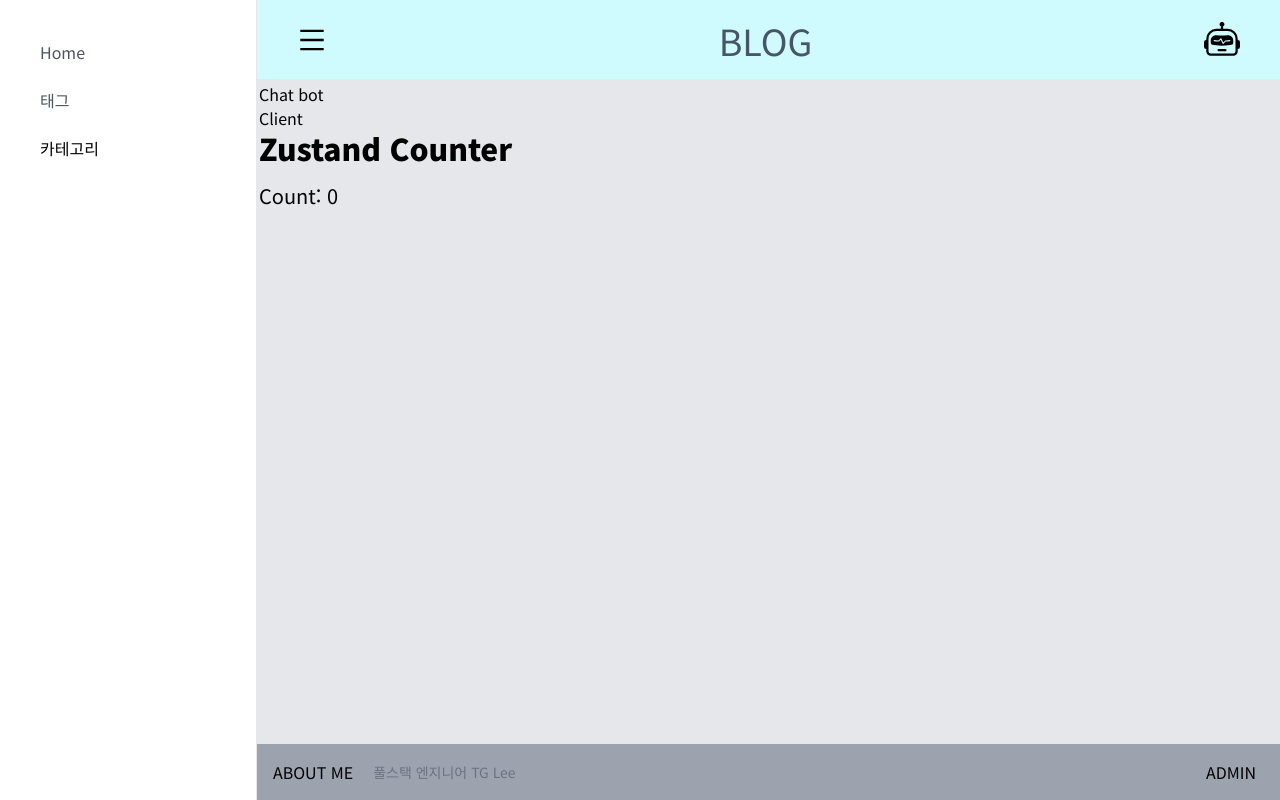
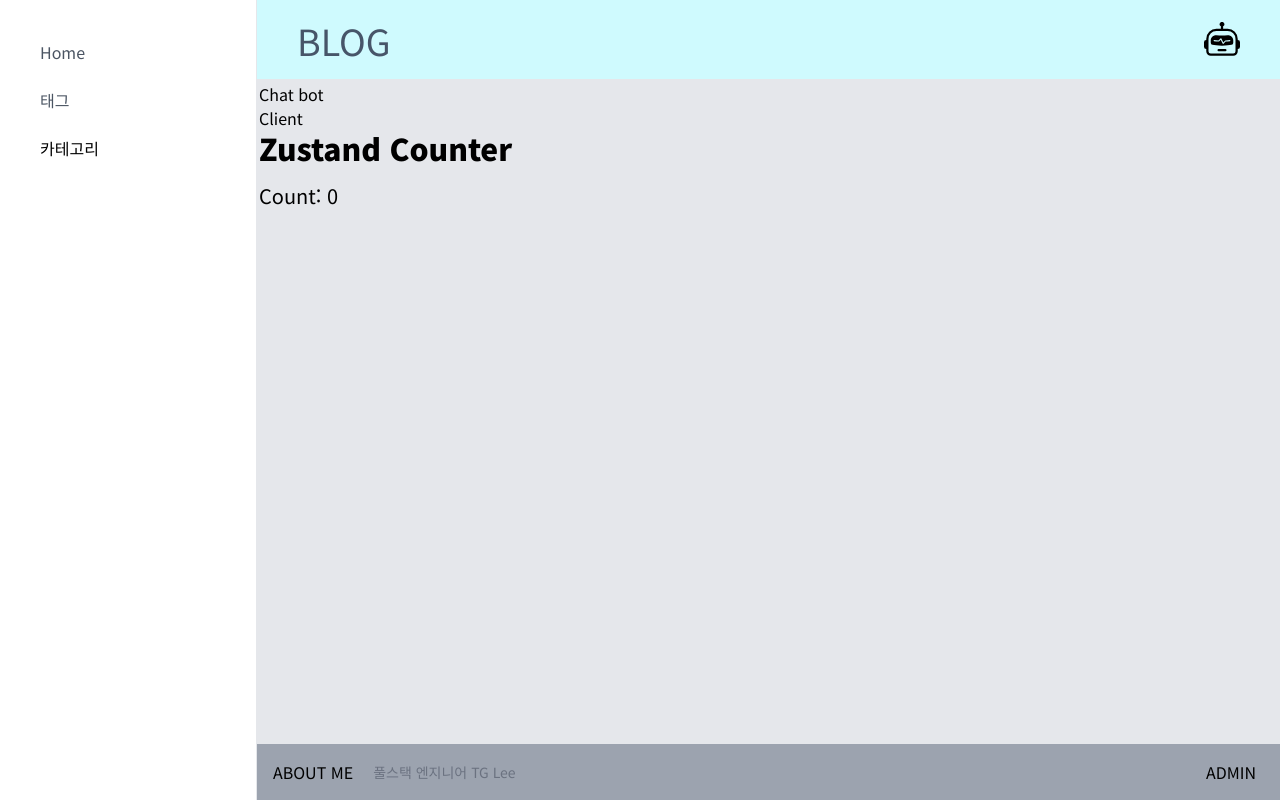
Before and after one commit to 82orez/next-blog-chatbot, a Next.js app: page / in a window 1280 px wide. Built offline with nearby package versions, Linux system fonts and the light colour scheme.

Commit message:
Header-6

```diff
--- a/src/components/Header.tsx
+++ b/src/components/Header.tsx
@@ -10,7 +10,7 @@ export default function Header() {
 
   return (
     <header className="flex h-16 items-center justify-between border-b bg-cyan-100 px-4 lg:h-20 lg:px-10">
-      <button className={"text-2xl lg:text-3xl"} onClick={toggle}>
+      <button className={"text-2xl lg:hidden"} onClick={toggle}>
         {isOpen ? <AiOutlineClose /> : <AiOutlineMenu />}
       </button>
       <Link href="/">
```
